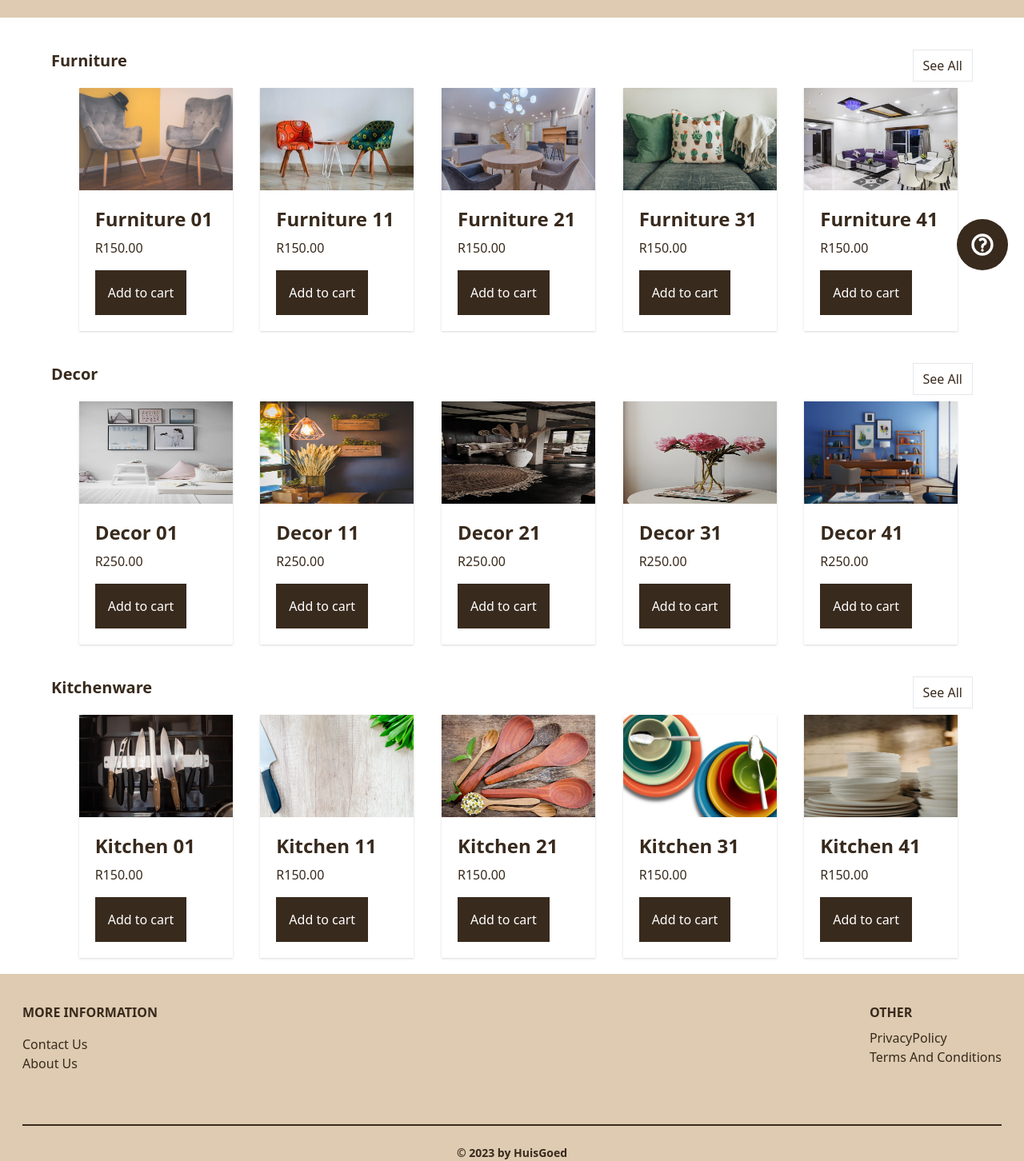
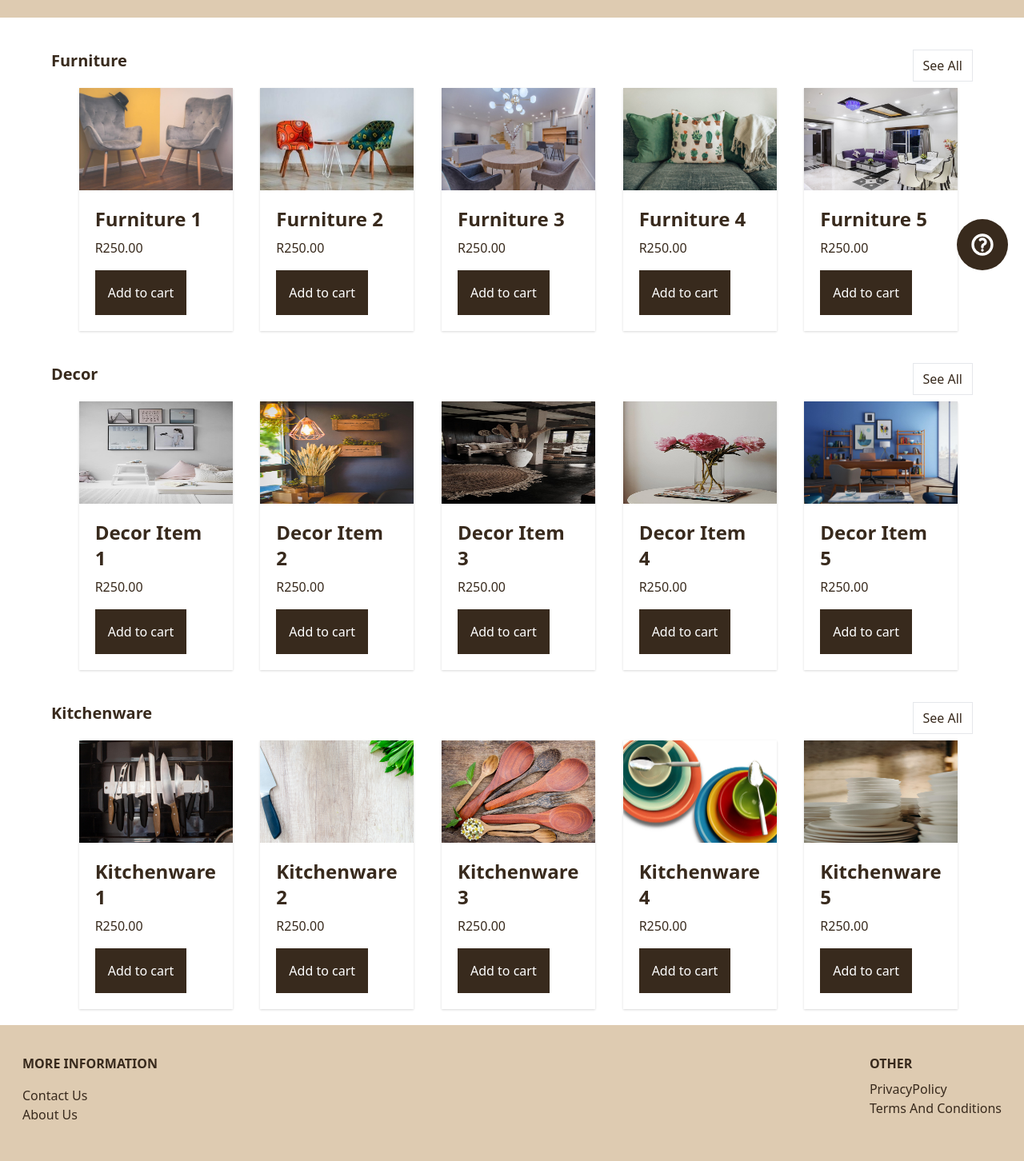
Before and after one commit to stklue/inf-3014-website, a Vue app: page / in a window 1280 px wide. Shown: the part 442-1894 px from the top of the page at 80% size. Built offline with nearby package versions, Linux system fonts and the light colour scheme.

Commit message:
fixed: images diplay

```diff
--- a/src/views/DecorCategory.vue
+++ b/src/views/DecorCategory.vue
@@ -13,20 +13,64 @@
             <button class="category-btn">See All</button>
 
         </div>
+        <!-- ../assets/images/banner-rs-rem.png -->
         <div class="product-wrapper flex-wrap">
-            <div v-for="prod in products" :key="prod.id">
-                <router-link :to="`/category/decor/${prod.id}`">
+            <router-link :to="`/category/decor/Decor Item 1`">
                 <div class="product">
-                        <img class="product-img" :src="prod.image" alt="" />
+                    <img class="product-img" src="../assets/images/decor-1.jpg" alt="" />
                     <div class="p-5">
-                            <h5 class="product-name">{{ prod.name }}</h5>
-                            <p class=" ">R{{ prod.price }}.00</p>
+                        <h5 class="product-name">Decor Item 1</h5>
+                        <p class=" ">R250.00</p>
                         <button class="product-add-btn">Add
                             to cart</button>
                     </div>
                 </div>
             </router-link>
+            <router-link :to="`/category/decor/Decor Item 2`">
+                <div class="product">
+                    <img class="product-img" src="../assets/images/decor-2.jpg" alt="" />
+                    <div class="p-5">
+                        <h5 class="product-name">Decor Item 2</h5>
+                        <p class=" ">R250.00</p>
+                        <button class="product-add-btn">Add
+                            to cart</button>
                     </div>
+                </div>
+            </router-link>
+            <router-link :to="`/category/decor/Decor Item 3`">
+                <div class="product">
+                    <img class="product-img" src="../assets/images/decor-3.jpg" alt="" />
+                    <div class="p-5">
+                        <h5 class="product-name">Decor Item 3</h5>
+                        <p class=" ">R250.00</p>
+                        <button class="product-add-btn">Add
+                            to cart</button>
+                    </div>
+                </div>
+            </router-link>
+            <router-link :to="`/category/decor/Decor Item 4`">
+                <div class="product">
+                    <img class="product-img" src="../assets/images/decor-4.jpg" alt="" />
+                    <div class="p-5">
+                        <h5 class="product-name">Decor Item 4</h5>
+                        <p class=" ">R250.00</p>
+                        <button class="product-add-btn">Add
+                            to cart</button>
+                    </div>
+                </div>
+            </router-link>
+            <router-link :to="`/category/decor/Decor Item 5`">
+                <div class="product">
+                    <img class="product-img" src="../assets/images/decor-5.jpg" alt="" />
+                    <div class="p-5">
+                        <h5 class="product-name">Decor Item 5</h5>
+                        <p class=" ">R250.00</p>
+                        <button class="product-add-btn">Add
+                            to cart</button>
+                    </div>
+                </div>
+            </router-link>
+
         </div>
     </div>
 </template>
--- a/src/views/FurnitureCategory.vue
+++ b/src/views/FurnitureCategory.vue
@@ -13,18 +13,62 @@
             <button class="category-btn">See All</button>
         </div>
         <div class="product-wrapper flex-wrap">
-            <div v-for="prod in products" :key="prod.id">
-                <router-link :to="`/category/furniture/${prod.id}`">
-                    <div class="product">
-                        <img class="product-img" :src="prod.image" alt="" />
-                        <div class="p-5">
-                            <h5 class="product-name">{{ prod.name }}</h5>
-                            <p class=" ">R{{ prod.price }}.00</p>
-                            <button class="product-add-btn">Add to cart</button>
-                        </div>
+            <router-link :to="`/category/furniture/Furniture 1`">
+                <div class="product">
+                    <img class="product-img" src="../assets/images/fur-1.jpg" alt="" />
+                    <div class="p-5">
+                        <h5 class="product-name">Furniture 1</h5>
+                        <p class=" ">R250.00</p>
+                        <button class="product-add-btn">Add
+                            to cart</button>
                     </div>
-                </router-link>
-            </div>
+                </div>
+            </router-link>
+            <router-link :to="`/category/furniture/Furniture 2`">
+                <div class="product">
+                    <img class="product-img" src="../assets/images/fur-2.jpg" alt="" />
+                    <div class="p-5">
+                        <h5 class="product-name">Furniture 2</h5>
+                        <p class=" ">R250.00</p>
+                        <button class="product-add-btn">Add
+                            to cart</button>
+                    </div>
+                </div>
+            </router-link>
+            <router-link :to="`/category/furniture/Furniture 3`">
+                <div class="product">
+                    <img class="product-img" src="../assets/images/fur-3.jpg" alt="" />
+                    <div class="p-5">
+                        <h5 class="product-name">Furniture 3</h5>
+                        <p class=" ">R250.00</p>
+                        <button class="product-add-btn">Add
+                            to cart</button>
+                    </div>
+                </div>
+            </router-link>
+            <router-link :to="`/category/furniture/Furniture 4`">
+                <div class="product">
+                    <img class="product-img" src="../assets/images/fur-4.jpg" alt="" />
+                    <div class="p-5">
+                        <h5 class="product-name">Furniture 4</h5>
+                        <p class=" ">R250.00</p>
+                        <button class="product-add-btn">Add
+                            to cart</button>
+                    </div>
+                </div>
+            </router-link>
+            <router-link :to="`/category/furniture/Furniture 5`">
+                <div class="product">
+                    <img class="product-img" src="../assets/images/fur-5.jpg" alt="" />
+                    <div class="p-5">
+                        <h5 class="product-name">Furniture 5</h5>
+                        <p class=" ">R250.00</p>
+                        <button class="product-add-btn">Add
+                            to cart</button>
+                    </div>
+                </div>
+            </router-link>
+
         </div>
     </div>
 </template>
--- a/src/views/KitchenWareCategory.vue
+++ b/src/views/KitchenWareCategory.vue
@@ -13,13 +13,56 @@
 
         </div>
         <div class="product-wrapper flex-wrap">
-            <div v-for="prod in products" :key="prod.id">
-                <router-link :to="`/category/kitchenware/${prod.id}`">
+            <router-link :to="`/category/kitchenware/Kitchenware 1`">
                 <div class="product">
-                        <img class="product-img" :src="prod.image" alt="" />
+                    <img class="product-img" src="../assets/images/kit-1.jpg" alt="" />
                     <div class="p-5">
-                            <h5 class="product-name">{{ prod.name }}</h5>
-                            <p class=" ">R{{ prod.price }}.00</p>
+                        <h5 class="product-name">Kitchenware 1</h5>
+                        <p class=" ">R250.00</p>
+                        <button class="product-add-btn">Add
+                            to cart</button>
+                    </div>
+                </div>
+            </router-link>
+            <router-link :to="`/category/kitchenware/Kitchenware 2`">
+                <div class="product">
+                    <img class="product-img" src="../assets/images/kit-2.jpg" alt="" />
+                    <div class="p-5">
+                        <h5 class="product-name">Kitchenware 2</h5>
+                        <p class=" ">R250.00</p>
+                        <button class="product-add-btn">Add
+                            to cart</button>
+                    </div>
+                </div>
+            </router-link>
+            <router-link :to="`/category/kitchenware/Kitchenware 3`">
+                <div class="product">
+                    <img class="product-img" src="../assets/images/kit-3.jpg" alt="" />
+                    <div class="p-5">
+                        <h5 class="product-name">Kitchenware 3</h5>
+                        <p class=" ">R250.00</p>
+                        <button class="product-add-btn">Add
+                            to cart</button>
+                    </div>
+                </div>
+            </router-link>
+            <router-link :to="`/category/kitchenware/Kitchenware 4`">
+                <div class="product">
+                    <img class="product-img" src="../assets/images/kit-4.jpg" alt="" />
+                    <div class="p-5">
+                        <h5 class="product-name">Kitchenware 4</h5>
+                        <p class=" ">R250.00</p>
+                        <button class="product-add-btn">Add
+                            to cart</button>
+                    </div>
+                </div>
+            </router-link>
+            <router-link :to="`/category/kitchenware/Kitchenware 5`">
+                <div class="product">
+                    <img class="product-img" src="../assets/images/kit-5.jpg" alt="" />
+                    <div class="p-5">
+                        <h5 class="product-name">Kitchenware 5</h5>
+                        <p class=" ">R250.00</p>
                         <button class="product-add-btn">Add
                             to cart</button>
                     </div>
@@ -27,5 +70,4 @@
             </router-link>
         </div>
     </div>
-    </div>
 </template>
```
Also changed, not shown: src/utilities/products.ts (+1 -42 lines). Lines whose indentation alone changed are shown as unchanged.
